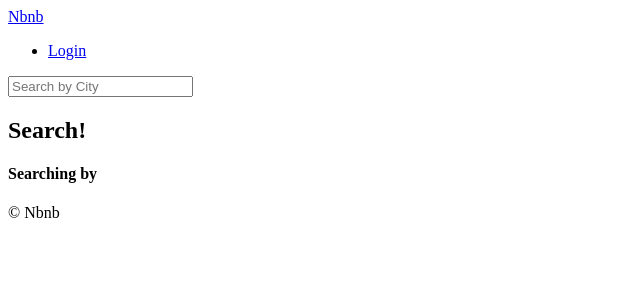
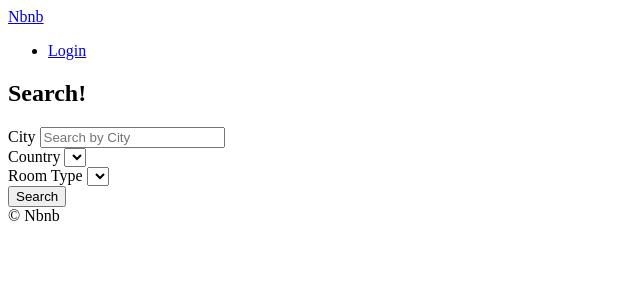
Before and after one commit to agnespark/airbnb-clone, a Django app: template templates/rooms/search.html in a window 1280 px wide. Shown: the top 300 px of the page, without its empty margins (0-640 px from the left). Run offline with Django 3.2, Linux system fonts and the light colour scheme; the template is opened without the code that fills it, so the values that code supplies are empty; parts of the project's set-up code (start-up, migrations or seed data) failed here and were passed over.

Commit message:
#13.1 Starting the Form

```diff
--- a/config/settings.py
+++ b/config/settings.py
@@ -39,7 +39,7 @@ DJANGO_APPS = [
     "django.contrib.staticfiles",
 ]
 
-THIRD_PARTY_APPS = ["django_countries", "django_seed"]
+THIRD_PARTY_APPS = ["django_seed"]
 
 PROJECT_APPS = [
     "core.apps.CoreConfig",
--- a/templates/base.html
+++ b/templates/base.html
@@ -10,7 +10,14 @@
     </head>
 
     <body>
-    {% include "partials/header.html" %}
+        <header>
+            {% include "partials/nav.html" %}
+            {% block search-bar %}
+                <form method="get" action="{% url 'rooms:search' %}">
+                    <input value="" name="city" placeholder="Search by City" />
+                </form>
+            {% endblock search-bar %}
+        </header>
 
         {% block content %}{% endblock %}
 
--- a/templates/partials/header.html
+++ /dev/null
@@ -1,9 +0,0 @@
-    <header>
-        <a href="{% url 'core:home' %}">Nbnb</a>
-        <ul>
-            <li><a href="#">Login</a></li>
-        </ul>
-        <form method="get" action="{% url 'rooms:search' %}">
-            <input name="city" placeholder="Search by City" />
-        </form>
-    </header>
--- /dev/null
+++ b/templates/partials/nav.html
@@ -0,0 +1,7 @@
+<a href="{% url 'core:home' %}">Nbnb</a>
+<ul>
+    <li><a href="#">Login</a></li>
+</ul>
+        {% comment %} <form method="get" action="{% url 'rooms:search' %}">
+            <input value="Seoul" name="city" placeholder="Search by City" />
+        </form> {% endcomment %}
--- a/templates/rooms/search.html
+++ b/templates/rooms/search.html
@@ -4,10 +4,39 @@
     Search
 {% endblock page_title %}
 
+{% block search-bar %}
+{% endblock search-bar %}
+
 {% block content %}
 
     <h2>Search!</h2>
 
-    <h4>Searching by {{city}}</h4>
+    <form method="get" action="{% url 'rooms:search' %}">
+        <div>
+            <label for="city">City</label>
+            <input value="{{city}}" id="city" name="city" placeholder="Search by City" />
+        </div>
+
+        <div>
+            <label for="country">Country</label>
+            <select id="country" name="country" >
+                {% for country in countries  %}
+                    <option value="{{country.code}}">{{country.name}}</option>
+                {% endfor %}
+            </select>
+        </div>
+
+        <div>
+            <label for="room_type">Room Type</label>
+            <select id="room_type" name="room_type" >
+                {% for room_type in room_types  %}
+                    <option value="{{room_type.pk}}">{{room_type.name}}</option>
+                {% endfor %}
+            </select>
+        </div>
+
+
+        <button>Search</button>
+    </form>
 
 {% endblock content %}
```
Also changed, not shown: rooms/views.py (+9 -2 lines). Lines whose indentation alone changed are shown as unchanged.
